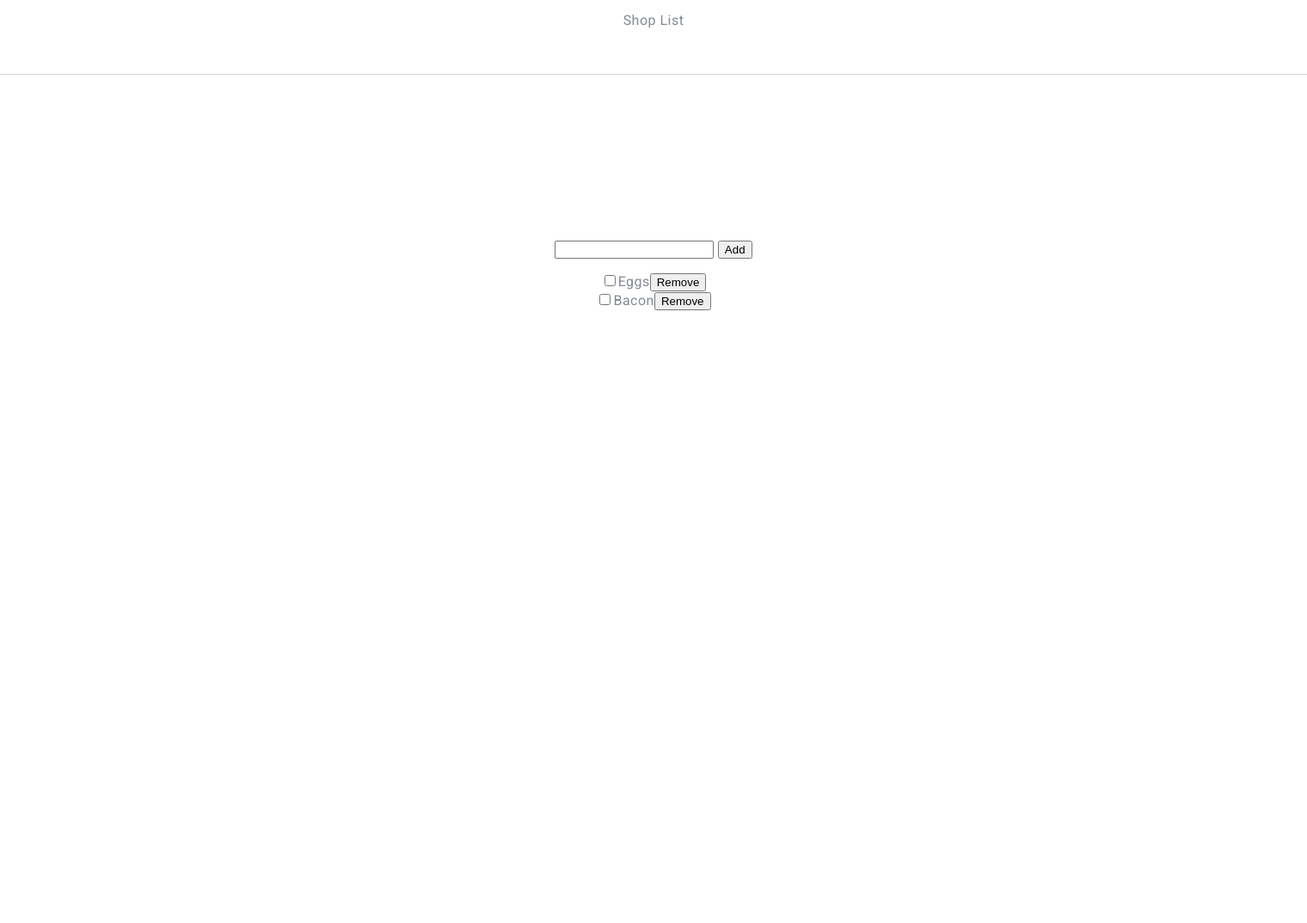
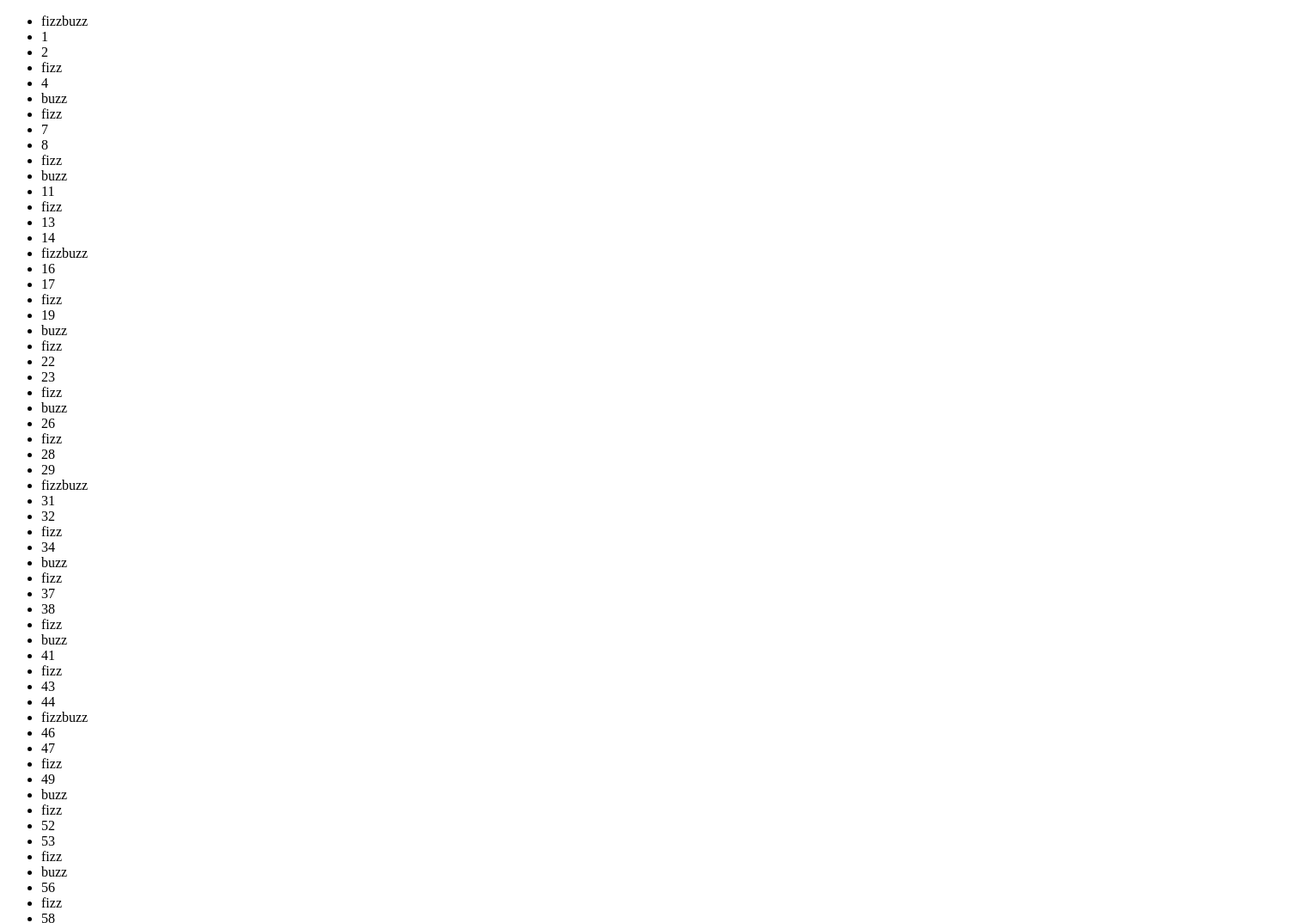
Before and after one commit to nealvarner/shopping-list, a plain HTML site: page index.html in a window 1280 px wide. Shown: the top 1074 px of the page at 86% size, 1520 px wide, since content can reach past the window. Before the commit the page ends 800 px from the top, so only its background shows below. Drawn offline with nearby package versions, Linux system fonts and the light colour scheme.

Commit message:
completed fizzbuzz

```diff
--- a/css/style.css
+++ /dev/null
@@ -1,177 +0,0 @@
- /*http://meyerweb.com/eric/tools/css/reset/
-   v2.0 | 20110126
-   License: none (public domain)
-*/
-
-html, body, div, span, applet, object, iframe,
-h1, h2, h3, h4, h5, h6, p, blockquote, pre,
-a, abbr, acronym, address, big, cite, code,
-del, dfn, em, img, ins, kbd, q, s, samp,
-small, strike, strong, sub, sup, tt, var,
-b, u, i, center,
-dl, dt, dd, ol, ul, li,
-fieldset, form, label, legend,
-table, caption, tbody, tfoot, thead, tr, th, td,
-article, aside, canvas, details, embed,
-figure, figcaption, footer, header, hgroup,
-menu, nav, output, ruby, section, summary,
-time, mark, audio, video {
-    margin: 0;
-    padding: 0;
-    border: 0;
-    font-size: 100%;
-    font: inherit;
-    vertical-align: baseline;
-    box-sizing: border-box;
-}
-/* HTML5 display-role reset for older browsers */
-article, aside, details, figcaption, figure,
-footer, header, hgroup, menu, nav, section {
-    display: block;
-}
-body {
-    line-height: 1;
-}
-
-ol, ul {
-    list-style: none;
-}
-blockquote, q {
-    quotes: none;
-}
-blockquote:before, blockquote:after,
-q:before, q:after {
-    content: '';
-    content: none;
-}
-table {
-    border-collapse: collapse;
-    border-spacing: 0;
-}
-
-/* DEBUG */
-/*body {
-    background-color: LightGray;
-}
-
-div {
-    border: 1px solid Chocolate;
-}*/
-
-/* Font Smoothing */
-html {
-    -webkit-font-smoothing: antialiased;
-}
-
-body, a {
-    /*Typography Declarations*/
-    font-family: 'Roboto', sans-serif;
-    font-size: 1em;
-    color: #838994;
-    letter-spacing: 0.03em;
-    text-decoration: none;
-    min-width: 95em;
-}
-/* Navigation Section */
-.content {
-    padding: 0 20em;
-    margin: 0 auto;
-}
-
-.top-navigation {
-    background-color: #fff;
-    width: 100%;
-    min-width: 95em;
-    position: fixed;
-    z-index: 9999;
-    border-bottom: 1px solid LightGray;
-}
-
-.top-navigation > .content {
-    height: 70px;
-    text-align: center;
-    margin-top: 1em;
-}
-
-.top-navigation .logo {
-    margin-top: 1em;
-    margin-bottom: 1em;
-}
-
-.top-navigation .links {
-    margin-top: 1em;
-    float: right;
-}
-
-.top-navigation .links li {
-    display: inline-block;
-    padding-left: 2em;
-    padding-top: .75em;
-}
-
-.top-navigation .links > .active {
-    color: #4c5058;
-    font-weight: 600;
-}
-
-.top-navigation .links a {
-  transition: color 0.5s ease;
-  color: #838994;
-}
-
-.top-navigation .links a:hover {
-    color: #4c5058;
-}
-
-.introduction {
-    background-position: center bottom;
-    background-repeat: no-repeat;
-    background-size: cover;
-    height: 45.938rem;
-    overflow: auto;
-}
-
-.introduction > .inputs {
-    margin-top: 17.5em;
-    color: white;
-    font-weight: 300;
-    text-align: center;
-}
-
-.introduction > .inputs h1 {
-    font-size: 3.125em;
-}
-
-.introduction > .inputs h3 {
-    margin-top: 1.25rem;
-    font-size: 1.56rem;
-}
-
-.big-button {
-    text-shadow: none;
-    border-style: none;
-    border-radius: 4px;
-    padding: 16px 26px;
-    line-height: 1.33;
-    margin: 0 auto;
-    color: white;
-    background-color: gray;
-    margin-top: 1rem;
-    font-size: 1.25rem;
-    width: 155px;
-}
-
-.big-button:hover {
-    background-color: steelblue;
-    border-color: gray;
-    cursor: pointer;
-}
-
-.shop-items {
-    text-align: center;
-    margin-top: 1em;
-}
-
-input[type="checkbox"]:checked + label {
-  text-decoration:line-through;
-}
--- a/index.html
+++ b/index.html
@@ -1,33 +1,12 @@
 <!DOCTYPE html>
 <html lang="en">
 <head>
-    <link rel="stylesheet" type="text/css" href="css/style.css">
-    <link rel="stylesheet" type="text/css" href="//fonts.googleapis.com/css?family=Roboto:400,500,300">
-    <link href="//maxcdn.bootstrapcdn.com/font-awesome/4.2.0/css/font-awesome.min.css" rel="stylesheet">
-    <!-- <link href="/Users/nealvarner/Downloads/font-awesome-4.2.0/css/font-awesome.min.css" rel="stylesheet"> -->
-    <link rel="shortcut icon" type="image/x-icon"  href="images/favicon.ico">
     <script src="https://code.jquery.com/jquery.min.js"></script>
     <script src="js/app.js"></script>
     <meta charset="UTF-8">
     <title>Document</title>
 </head>
 <body>
-    <nav class="top-navigation">
-        <div class="content">Shop List</div>
-    </nav>
-    <section class="introduction">
-        <div class="inputs">
-            <input type="text" class="item-to-add">
-            <button class="add-button">Add</button>
-        </div>
-        <div class="shop-items">
-            <ul class="shop-list">
-                <li class="item"> <input type="checkbox" id="ck_box" value="Eggs"><label>Eggs</label><button class="delete-button">Remove</button></li>
-                <li class="item"> <input type="checkbox" id="ch_box" value="Bacon"><label>Bacon</label><button class="delete-button">Remove</button></li>
-            </ul>
-        </div>
-    </section>
-    <footer class="social">
-    </footer>
+    <ul class="number-list"></ul>
 </body>
 </html>
--- a/js/app.js
+++ b/js/app.js
@@ -1,21 +1,19 @@
 jQuery(document).ready(function($) {
-  console.log("STARTED");
-  $('.delete-button').on('click', function(event){
-  // fires when any LIs are clicked on
-  // including LIs that aren't on the page when it is initially loaded
-    console.log($(this).parent('li'));
-    $(this).parent('li').remove();
-  });
 
-  $('.add-button').on('click', function(event){
-    console.log("clicked add-button");
-    console.log($('.item-to-add').val());
-    $('.shop-list').append('<li class="item"><input type="checkbox" id="ch_box" value="'+$('.item-to-add').val()+'"><label>'+$('.item-to-add').val()+'</label><button class="delete-button">Remove</button></li>');
-    $('.item-to-add').val('');
-  });
+  for (var i = 0; i <=100; i++){
+    var output = ''
+    if (i % 3 == 0) {
+      output += "fizz"
+    }
+    if (i % 5 == 0) {
+      output += "buzz"
+    }
+    if (output == '') {
+      output = String(i)
+    }
+
+    $('ul').append('<li>'+output+'</li>')
+
+  }
+
 });
-
-
-function add(item_name) {
-  $('#shop-list').append('<li class="item"> <input type="checkbox" name="item" value="'+item_name+'"><label>'+item_name+'</label><button class="delete-button">Remove</button></li>');
-}
```
